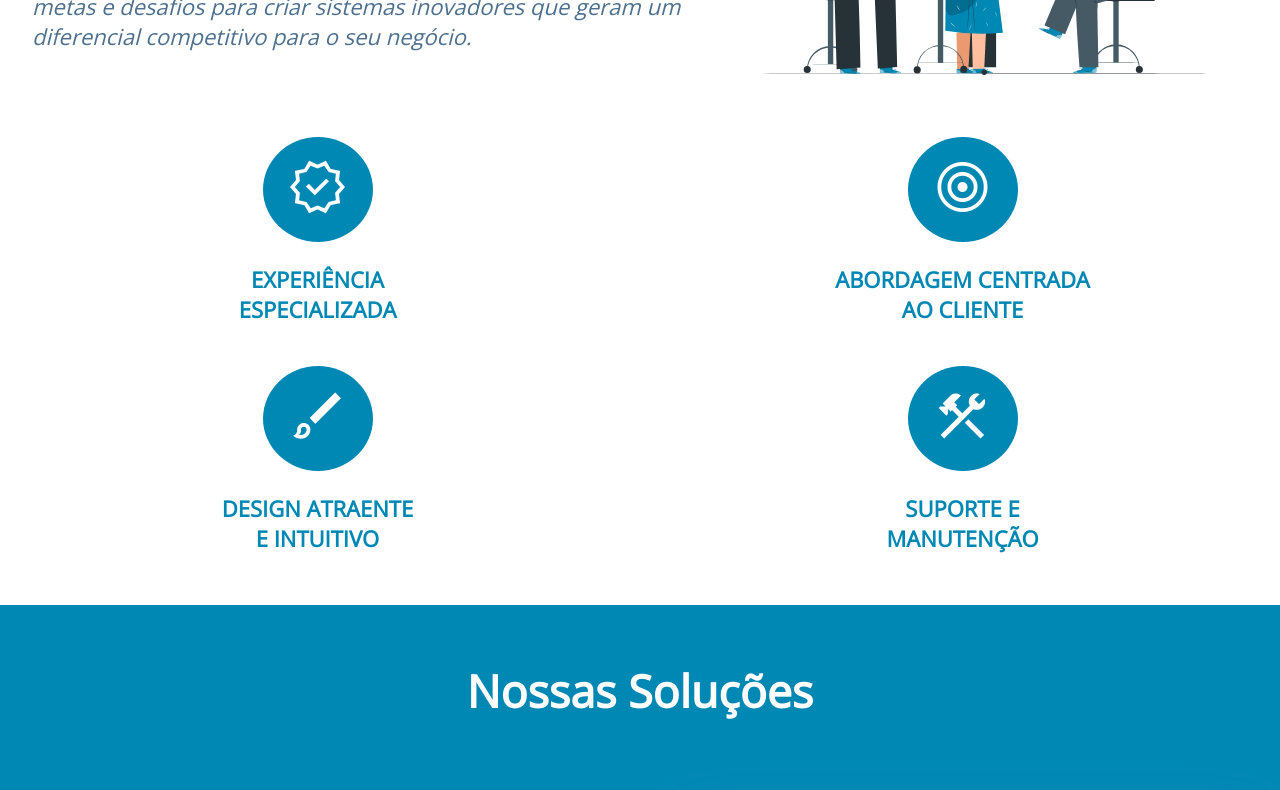
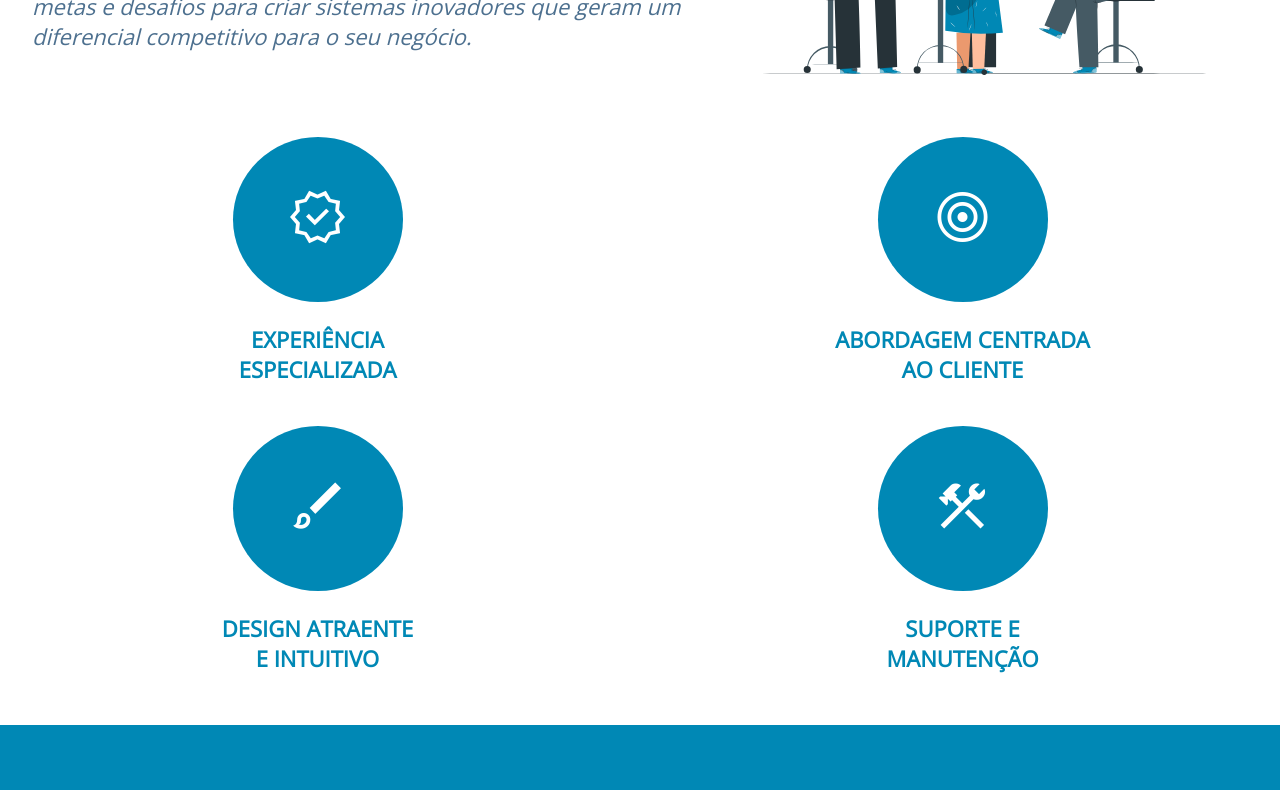
Before and after one commit to jxhnlcs/EkkoPage, a Vue app in the folder frontend/: page / in a window 1280 px wide. Shown: the part 1060-1850 px from the top of the page. Built offline with nearby package versions, Linux system fonts and the light colour scheme.

Commit message:
Update Screen.vue

```diff
--- a/frontend/src/views/Screen.vue
+++ b/frontend/src/views/Screen.vue
@@ -815,7 +815,6 @@ footer .bottom-details .bottom_text {
     }
 
     .icons a {
-        padding: 20px 25px;
         margin-left: 120px;
         margin-right: 120px;
     }
```
